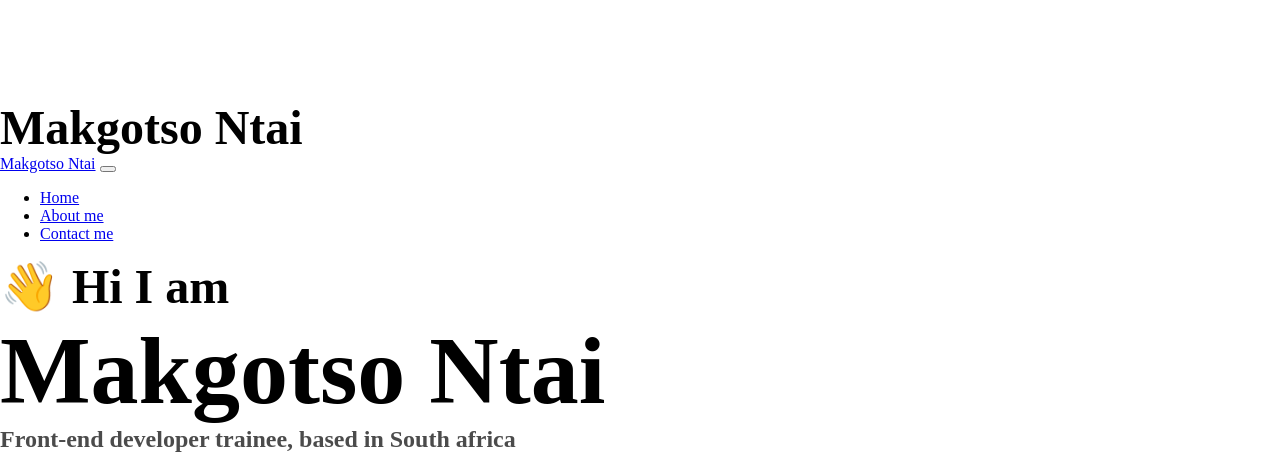
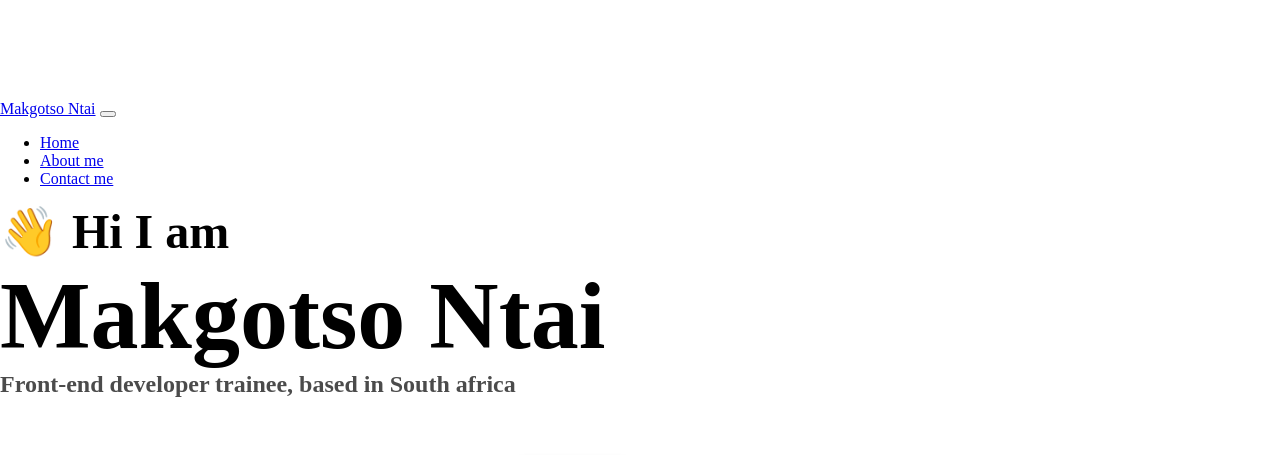
Before and after one commit to Makgotso01/Website, a website: page index.html in a window 1280 px wide. Shown: the top 455 px of the page. Drawn offline with nearby package versions, Linux system fonts and the light colour scheme.

Commit message:
removed the header

```diff
--- a/index.html
+++ b/index.html
@@ -18,13 +18,6 @@
     <link rel="stylesheet" href="/style.css" />
   </head>
   <body>
-        <!-- ==== HEADER ==== -->
-     <header class="container header">
-       <!-- ==== NAVBAR ==== -->
-       <nav class="nav">
-         <div class="logo">
-           <h2>Makgotso Ntai</h2>
-         </div>
     <nav class="navbar navbar-expand-lg navbar-light bg-light fixed-top">
       <div class="container">
         <a class="navbar-brand" href="/" title="Homepage">Makgotso Ntai</a>
```
